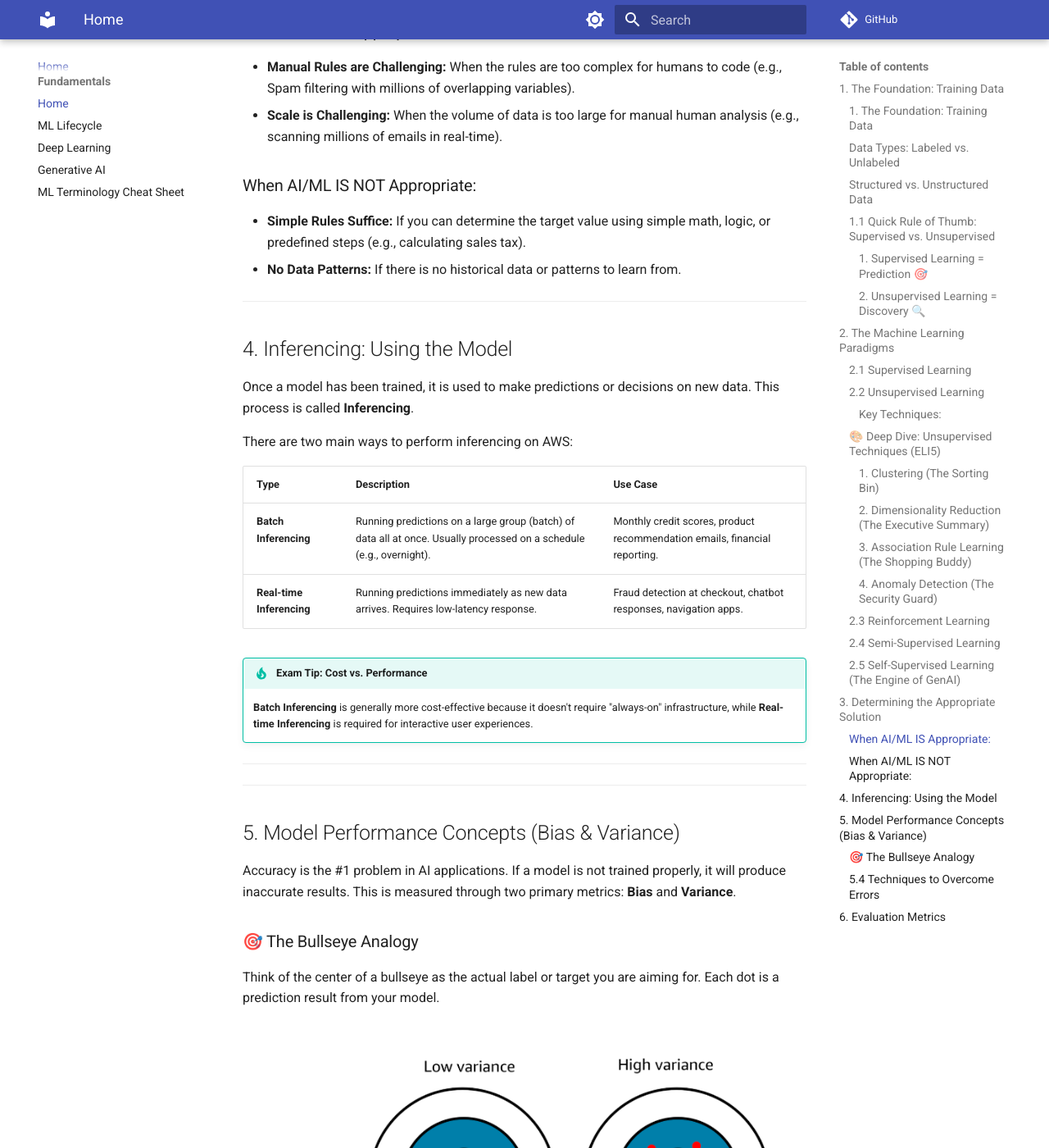
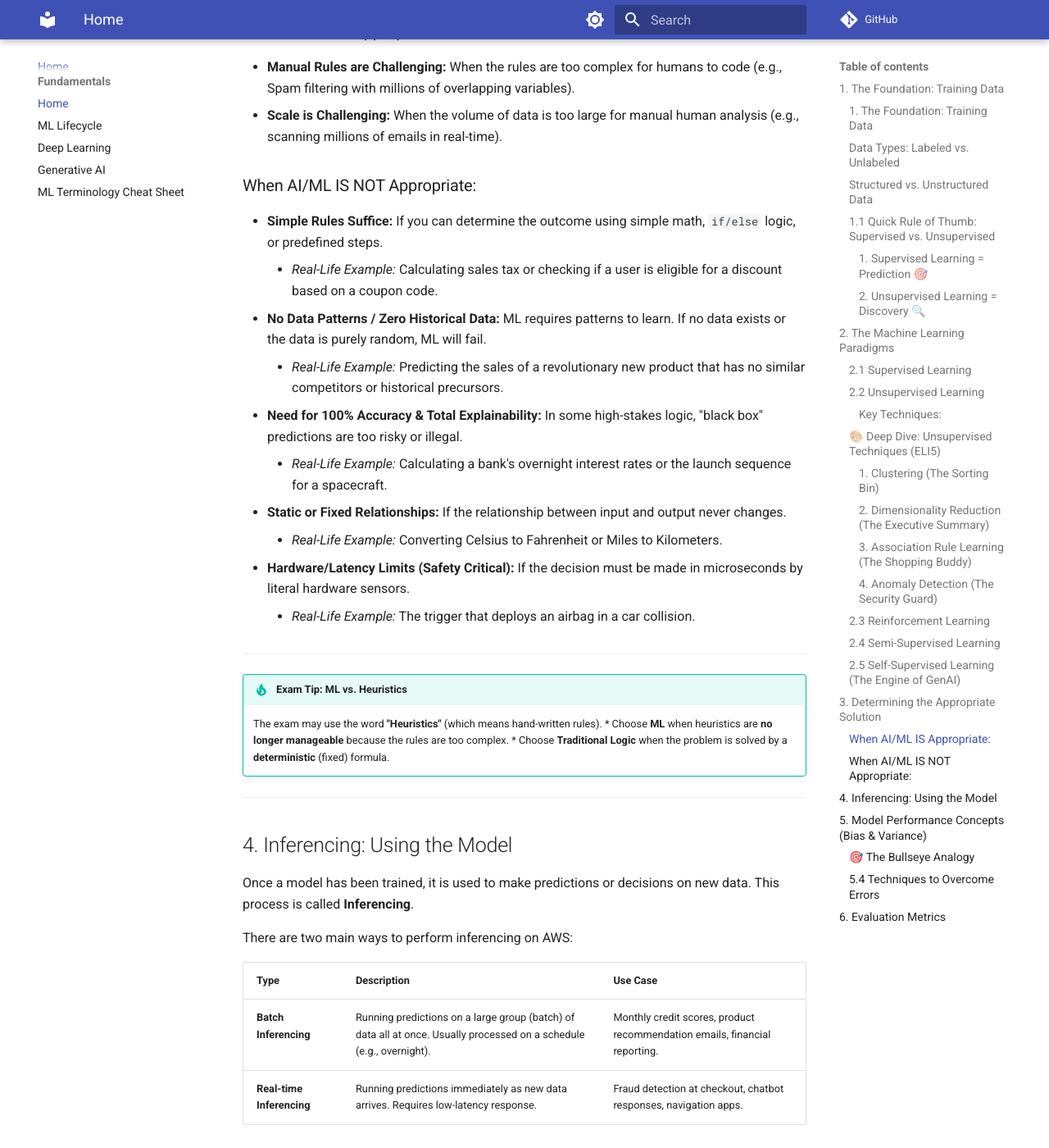
Before and after one commit to kvcenation5/aws-ai-practitioner-exam, an MkDocs documentation site: the page built from docs/index.md, in a window 1280 px wide and 1400 px high, scrolled down 5444 px. Shown: the whole window at 82% size. Built offline with MkDocs 1.6.1 and Material for MkDocs 9.7.7, drawn with Linux system fonts in a browser that asks for light colours; comment, search, counter and statistics services are not loaded.

Commit message:
Expand 'When ML is NOT Appropriate' with real-world examples and exam tips

```diff
--- a/docs/index.md
+++ b/docs/index.md
@@ -153,8 +153,24 @@ Before applying AI or ML, you must determine if it is the right fit for the busi
 *   **Scale is Challenging:** When the volume of data is too large for manual human analysis (e.g., scanning millions of emails in real-time).
 
 ### When AI/ML IS NOT Appropriate:
-*   **Simple Rules Suffice:** If you can determine the target value using simple math, logic, or predefined steps (e.g., calculating sales tax).
-*   **No Data Patterns:** If there is no historical data or patterns to learn from.
+
+*   **Simple Rules Suffice:** If you can determine the outcome using simple math, `if/else` logic, or predefined steps.
+    *   *Real-Life Example:* Calculating sales tax or checking if a user is eligible for a discount based on a coupon code.
+*   **No Data Patterns / Zero Historical Data:** ML requires patterns to learn. If no data exists or the data is purely random, ML will fail.
+    *   *Real-Life Example:* Predicting the sales of a revolutionary new product that has no similar competitors or historical precursors.
+*   **Need for 100% Accuracy & Total Explainability:** In some high-stakes logic, "black box" predictions are too risky or illegal.
+    *   *Real-Life Example:* Calculating a bank's overnight interest rates or the launch sequence for a spacecraft.
+*   **Static or Fixed Relationships:** If the relationship between input and output never changes.
+    *   *Real-Life Example:* Converting Celsius to Fahrenheit or Miles to Kilometers.
+*   **Hardware/Latency Limits (Safety Critical):** If the decision must be made in microseconds by literal hardware sensors.
+    *   *Real-Life Example:* The trigger that deploys an airbag in a car collision.
+
+---
+
+!!! tip "Exam Tip: ML vs. Heuristics"
+    The exam may use the word **"Heuristics"** (which means hand-written rules).
+    *   Choose **ML** when heuristics are **no longer manageable** because the rules are too complex.
+    *   Choose **Traditional Logic** when the problem is solved by a **deterministic** (fixed) formula.
 
 ---
 
```
